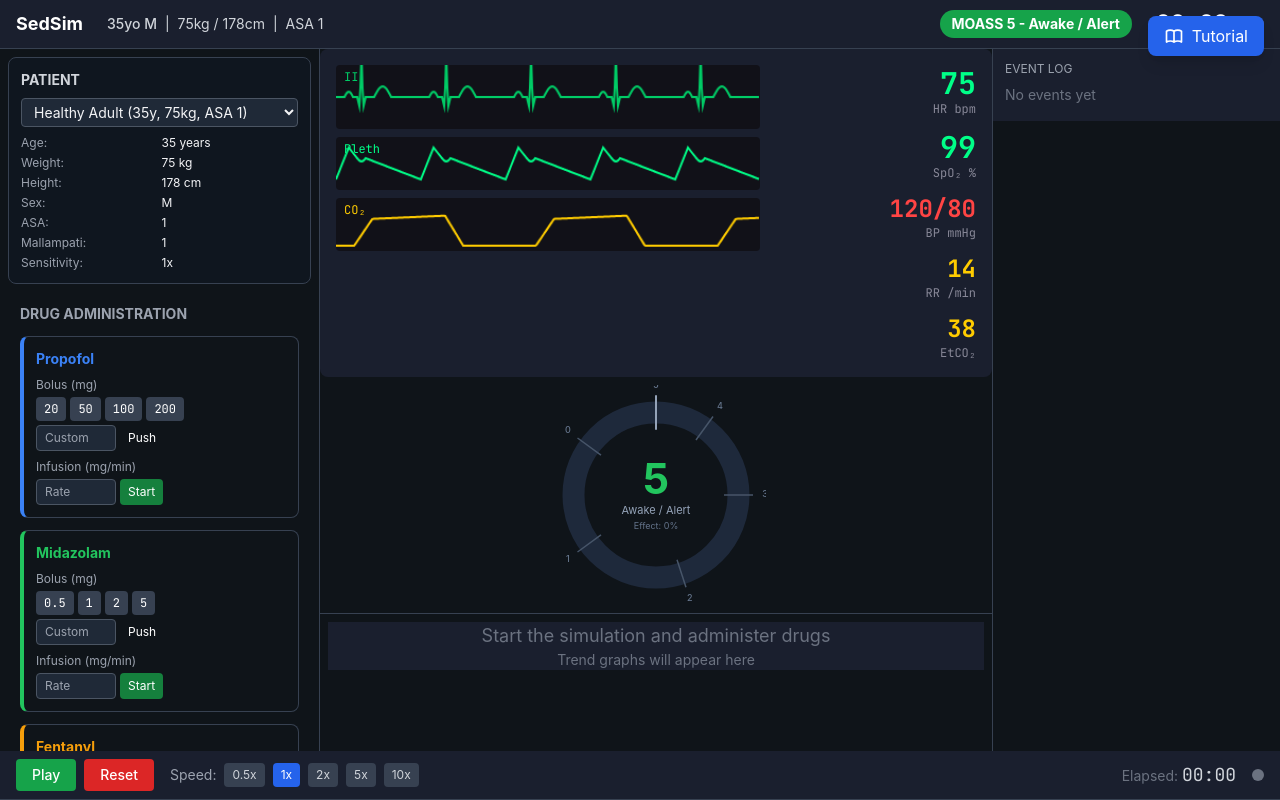
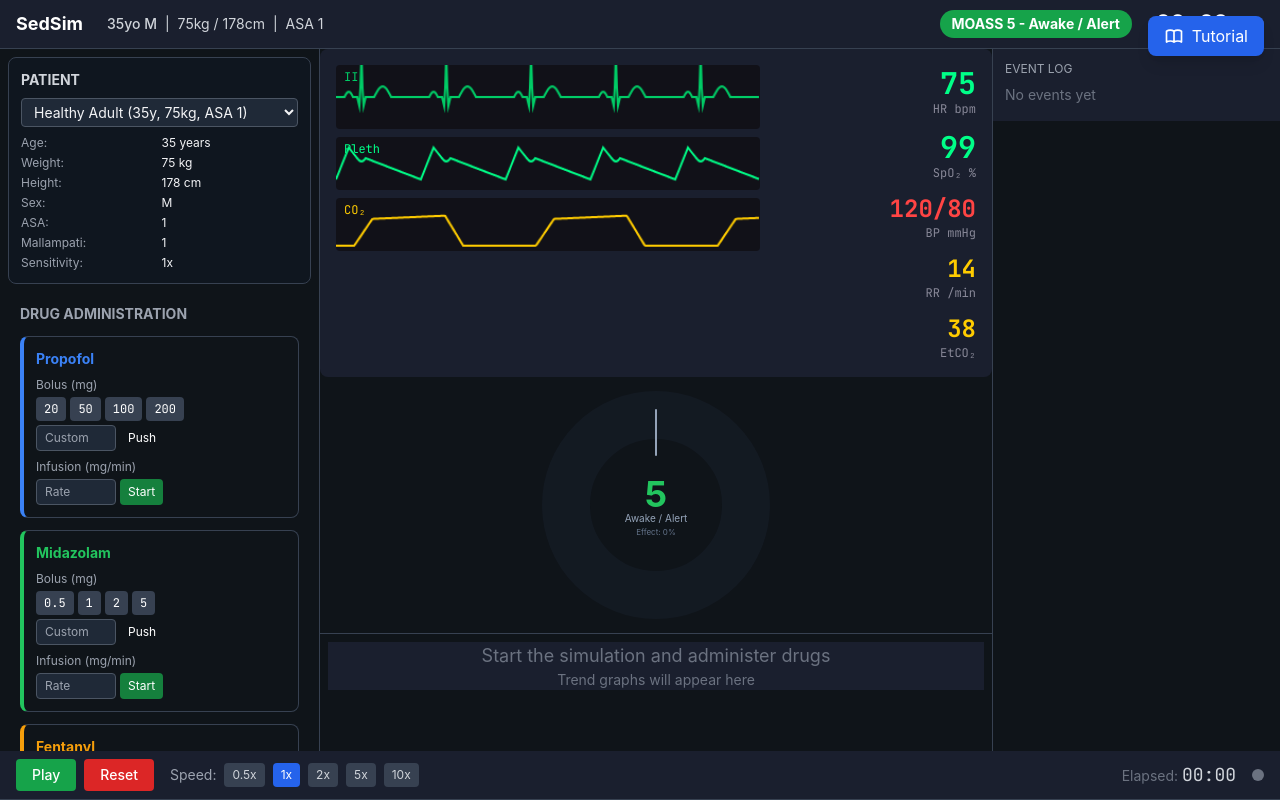
Before and after one commit to Gengyveusa/sedsim, a React (Vite) app: page / in a window 1280 px wide. Built offline with nearby package versions, Linux system fonts and the light colour scheme.

Commit message:
Enhance SedationGauge with drug class and synergy detection

```diff
--- a/src/components/SedationGauge.tsx
+++ b/src/components/SedationGauge.tsx
@@ -1,25 +1,33 @@
 import useSimStore from '../store/useSimStore';
 import { DRUG_DATABASE } from '../engine/drugs';
-import { moassLabel } from '../engine/pdModel';
+import { moassLabel, hillEffect } from '../engine/pdModel';
 import { MOASSLevel } from '../types';
 
-const MOASS_COLORS: Record<MOASSLevel, string> = {
-  5: '#22c55e', // green - awake
-  4: '#84cc16', // lime - drowsy
-  3: '#eab308', // yellow - moderate
-  2: '#f97316', // orange - deep
-  1: '#ef4444', // red - general
-  0: '#dc2626', // dark red - unresponsive
+// Drug class definitions for synergy detection
+const DRUG_CLASSES: Record<string, string[]> = {
+  opioid: ['fentanyl', 'remifentanil'],
+  benzodiazepine: ['midazolam'],
+  hypnotic: ['propofol', 'etomidate'],
+  dissociative: ['ketamine'],
+  alpha2: ['dexmedetomidine'],
 };
 
-const MOASS_THRESHOLDS = [
-  { effect: 0.0, moass: 5 as MOASSLevel },
-  { effect: 0.1, moass: 4 as MOASSLevel },
-  { effect: 0.25, moass: 3 as MOASSLevel },
-  { effect: 0.45, moass: 2 as MOASSLevel },
-  { effect: 0.65, moass: 1 as MOASSLevel },
-  { effect: 0.85, moass: 0 as MOASSLevel },
+// Synergy pairs that potentiate effects (especially respiratory depression)
+const SYNERGY_PAIRS: [string, string][] = [
+  ['opioid', 'benzodiazepine'],
+  ['opioid', 'hypnotic'],
+  ['benzodiazepine', 'hypnotic'],
+  ['opioid', 'alpha2'],
 ];
+
+const MOASS_COLORS: Record<MOASSLevel, string> = {
+  5: '#22c55e',
+  4: '#84cc16',
+  3: '#eab308',
+  2: '#f97316',
+  1: '#ef4444',
+  0: '#dc2626',
+};
 
 function polarToCartesian(cx: number, cy: number, r: number, angleDeg: number) {
   const rad = ((angleDeg - 90) * Math.PI) / 180;
@@ -49,143 +57,166 @@ function getGaugeColor(effect: number): string {
   return MOASS_COLORS[0];
 }
 
+function getDrugClass(drugKey: string): string | null {
+  for (const [cls, drugs] of Object.entries(DRUG_CLASSES)) {
+    if (drugs.includes(drugKey)) return cls;
+  }
+  return null;
+}
+
 export default function SedationGauge() {
   const { combinedEff, moass, pkStates } = useSimStore();
 
-  const size = 220;
+  const size = 240;
   const cx = size / 2;
   const cy = size / 2;
-  const outerR = 95;
-  const innerR = 70;
-  const strokeW = 22;
-  const arcR = (outerR + innerR) / 2;
+  const baseR = 60;
+  const ringSpacing = 12;
+  const strokeW = 8;
 
-  // Sweep angle: 0 effect = 0 degrees, 1.0 effect = 360 degrees
-  const sweepAngle = Math.min(combinedEff, 1) * 360;
+  // Get active sedation drugs (Ce > 0.001, exclude local anesthetics)
+  const localAnesthetics = ['lidocaine_epi', 'articaine_epi', 'bupivacaine'];
+  const activeDrugs = Object.entries(pkStates)
+    .filter(([name, s]) => s.ce > 0.001 && !localAnesthetics.includes(name))
+    .map(([name, s]) => {
+      const drug = DRUG_DATABASE[name];
+      if (!drug) return null;
+      const effect = hillEffect(s.ce, drug.EC50, drug.gamma);
+      const maxCe = drug.EC50 * 3;
+      const intensity = Math.min(1, s.ce / maxCe);
+      return {
+        key: name,
+        name: drug.name,
+        ce: s.ce,
+        effect,
+        color: drug.color,
+        intensity,
+        drugClass: getDrugClass(name),
+      };
+    })
+    .filter((d): d is NonNullable<typeof d> => d !== null)
+    .sort((a, b) => b.effect - a.effect);
+
+  // Detect active synergies
+  const activeClasses = new Set(activeDrugs.map(d => d.drugClass).filter(Boolean));
+  const activeSynergies = SYNERGY_PAIRS.filter(
+    ([c1, c2]) => activeClasses.has(c1) && activeClasses.has(c2)
+  );
+
   const gaugeColor = getGaugeColor(combinedEff);
-
-  // Collect active drugs (Ce > 0.001)
-  const activeDrugs = Object.entries(pkStates)
-    .filter(([, s]) => s.ce > 0.001)
-    .map(([name, s]) => ({
-      name: DRUG_DATABASE[name]?.name || name,
-      ce: s.ce,
-      color: DRUG_DATABASE[name]?.color || '#888',
-    }))
-    .sort((a, b) => b.ce - a.ce)
-    .slice(0, 3);
 
   return (
     <div className="flex flex-col items-center">
       <svg width={size} height={size} viewBox={`0 0 ${size} ${size}`}>
+        <defs>
+          <filter id="glow">
+            <feGaussianBlur stdDeviation="2" result="coloredBlur"/>
+            <feMerge><feMergeNode in="coloredBlur"/><feMergeNode in="SourceGraphic"/></feMerge>
+          </filter>
+        </defs>
+
         {/* Background track */}
-        <circle
-          cx={cx} cy={cy} r={arcR}
-          fill="none" stroke="#1e293b" strokeWidth={strokeW}
-        />
+        <circle cx={cx} cy={cy} r={baseR + 30} fill="none" stroke="#1e293b" strokeWidth={strokeW * 6} opacity={0.3} />
 
-        {/* MOASS zone tick marks at 12 o'clock positions */}
-        {MOASS_THRESHOLDS.slice(1).map((t, i) => {
-          const angle = t.effect * 360;
-          const p1 = polarToCartesian(cx, cy, innerR - 2, angle);
-          const p2 = polarToCartesian(cx, cy, outerR + 2, angle);
+        {/* Per-drug rings */}
+        {activeDrugs.slice(0, 4).map((drug, i) => {
+          const r = baseR + i * ringSpacing;
+          const sweepAngle = Math.min(drug.effect, 1) * 360;
+          const opacity = 0.4 + drug.intensity * 0.6;
+          if (sweepAngle < 1) return null;
           return (
-            <line
-              key={i}
-              x1={p1.x} y1={p1.y} x2={p2.x} y2={p2.y}
-              stroke="#475569" strokeWidth={1.5}
-            />
+            <g key={drug.key}>
+              {/* Track */}
+              <circle cx={cx} cy={cy} r={r} fill="none" stroke="#334155" strokeWidth={strokeW} opacity={0.3} />
+              {/* Colored arc */}
+              <path
+                d={describeArc(cx, cy, r, 0, sweepAngle)}
+                fill="none"
+                stroke={drug.color}
+                strokeWidth={strokeW}
+                strokeLinecap="round"
+                opacity={opacity}
+                filter={drug.intensity > 0.5 ? 'url(#glow)' : undefined}
+                style={{ transition: 'opacity 0.3s, stroke 0.3s' }}
+              />
+              {/* Needle at tip */}
+              {(() => {
+                const tip = polarToCartesian(cx, cy, r + 5, sweepAngle);
+                const base = polarToCartesian(cx, cy, r - 5, sweepAngle);
+                return (
+                  <line
+                    x1={base.x} y1={base.y} x2={tip.x} y2={tip.y}
+                    stroke={drug.color} strokeWidth={2} strokeLinecap="round"
+                    opacity={opacity}
+                  />
+                );
+              })()}
+            </g>
           );
         })}
 
-        {/* Colored arc - the main gauge sweep */}
-        {sweepAngle > 0.5 && (
-          <path
-            d={describeArc(cx, cy, arcR, 0, sweepAngle)}
-            fill="none"
-            stroke={gaugeColor}
-            strokeWidth={strokeW}
-            strokeLinecap="round"
-            style={{ transition: 'stroke 0.3s ease' }}
-          />
-        )}
-
-        {/* Needle / indicator line at the sweep tip */}
-        {sweepAngle > 0.5 && (() => {
-          const tip = polarToCartesian(cx, cy, outerR + 6, sweepAngle);
-          const base = polarToCartesian(cx, cy, innerR - 6, sweepAngle);
-          return (
-            <line
-              x1={base.x} y1={base.y} x2={tip.x} y2={tip.y}
-              stroke="#fff" strokeWidth={2.5} strokeLinecap="round"
-              style={{ filter: 'drop-shadow(0 0 3px rgba(255,255,255,0.5))' }}
-            />
-          );
+        {/* Synergy dots - pulsing indicators where drug classes overlap */}
+        {activeSynergies.length > 0 && (() => {
+          const angles = [45, 90, 135, 180];
+          return activeSynergies.slice(0, 4).map((pair, i) => {
+            const angle = angles[i % angles.length];
+            const r = baseR + (activeDrugs.length * ringSpacing) / 2;
+            const pos = polarToCartesian(cx, cy, r, angle);
+            return (
+              <g key={`synergy-${i}`}>
+                <circle
+                  cx={pos.x} cy={pos.y} r={6}
+                  fill="#fbbf24" opacity={0.8}
+                  style={{ animation: 'pulse 1.5s ease-in-out infinite' }}
+                />
+                <circle
+                  cx={pos.x} cy={pos.y} r={3}
+                  fill="#fff"
+                />
+              </g>
+            );
+          });
         })()}
 
-        {/* 12 o'clock start marker */}
+        {/* 12 o'clock marker */}
         <line
-          x1={cx} y1={cy - innerR + 4} x2={cx} y2={cy - outerR - 4}
+          x1={cx} y1={cy - baseR + 10} x2={cx} y2={cy - baseR - 35}
           stroke="#94a3b8" strokeWidth={2} strokeLinecap="round"
         />
 
-        {/* Center text - MOASS level */}
+        {/* Center - MOASS display */}
         <text
-          x={cx} y={cy - 12}
+          x={cx} y={cy - 8}
           textAnchor="middle" dominantBaseline="middle"
-          fill={gaugeColor}
-          fontSize="42" fontWeight="bold"
-          style={{ transition: 'fill 0.3s ease' }}
+          fill={gaugeColor} fontSize="36" fontWeight="bold"
         >
           {moass}
         </text>
         <text
-          x={cx} y={cy + 16}
+          x={cx} y={cy + 14}
           textAnchor="middle" dominantBaseline="middle"
-          fill="#94a3b8" fontSize="11"
+          fill="#94a3b8" fontSize="10"
         >
           {moassLabel(moass)}
         </text>
         <text
-          x={cx} y={cy + 32}
+          x={cx} y={cy + 28}
           textAnchor="middle" dominantBaseline="middle"
-          fill="#64748b" fontSize="9"
+          fill="#64748b" fontSize="8"
         >
           Effect: {(combinedEff * 100).toFixed(0)}%
         </text>
-
-        {/* Zone labels around the outside */}
-        {[
-          { angle: 0, label: '5' },
-          { angle: 36, label: '4' },
-          { angle: 90, label: '3' },
-          { angle: 162, label: '2' },
-          { angle: 234, label: '1' },
-          { angle: 306, label: '0' },
-        ].map((z, i) => {
-          const p = polarToCartesian(cx, cy, outerR + 14, z.angle);
-          return (
-            <text
-              key={i}
-              x={p.x} y={p.y}
-              textAnchor="middle" dominantBaseline="middle"
-              fill="#64748b" fontSize="9" fontWeight="500"
-            >
-              {z.label}
-            </text>
-          );
-        })}
       </svg>
 
-      {/* Active drug concentrations below gauge */}
+      {/* Legend - active drugs with Ce values */}
       {activeDrugs.length > 0 && (
-        <div className="mt-1 space-y-0.5 w-full max-w-[200px]">
-          {activeDrugs.map((d) => (
-            <div key={d.name} className="flex items-center justify-between text-xs">
-              <span className="flex items-center gap-1">
+        <div className="mt-1 space-y-0.5 w-full max-w-[220px]">
+          {activeDrugs.slice(0, 4).map((d) => (
+            <div key={d.key} className="flex items-center justify-between text-xs">
+              <span className="flex items-center gap-1.5">
                 <span
-                  className="w-2 h-2 rounded-full inline-block"
-                  style={{ backgroundColor: d.color }}
+                  className="w-3 h-1 rounded-sm"
+                  style={{ backgroundColor: d.color, opacity: 0.4 + d.intensity * 0.6 }}
                 />
                 <span className="text-gray-400">{d.name}</span>
               </span>
@@ -196,6 +227,21 @@ export default function SedationGauge() {
           ))}
         </div>
       )}
+
+      {/* Synergy warning */}
+      {activeSynergies.length > 0 && (
+        <div className="mt-2 px-2 py-1 bg-amber-500/20 border border-amber-500/50 rounded text-xs text-amber-300 flex items-center gap-1">
+          <span className="w-2 h-2 rounded-full bg-amber-400 animate-pulse" />
+          Synergy: {activeSynergies.map(([c1, c2]) => `${c1}+${c2}`).join(', ')}
+        </div>
+      )}
+
+      <style>{`
+        @keyframes pulse {
+          0%, 100% { transform: scale(1); opacity: 0.8; }
+          50% { transform: scale(1.3); opacity: 1; }
+        }
+      `}</style>
     </div>
   );
 }
```
